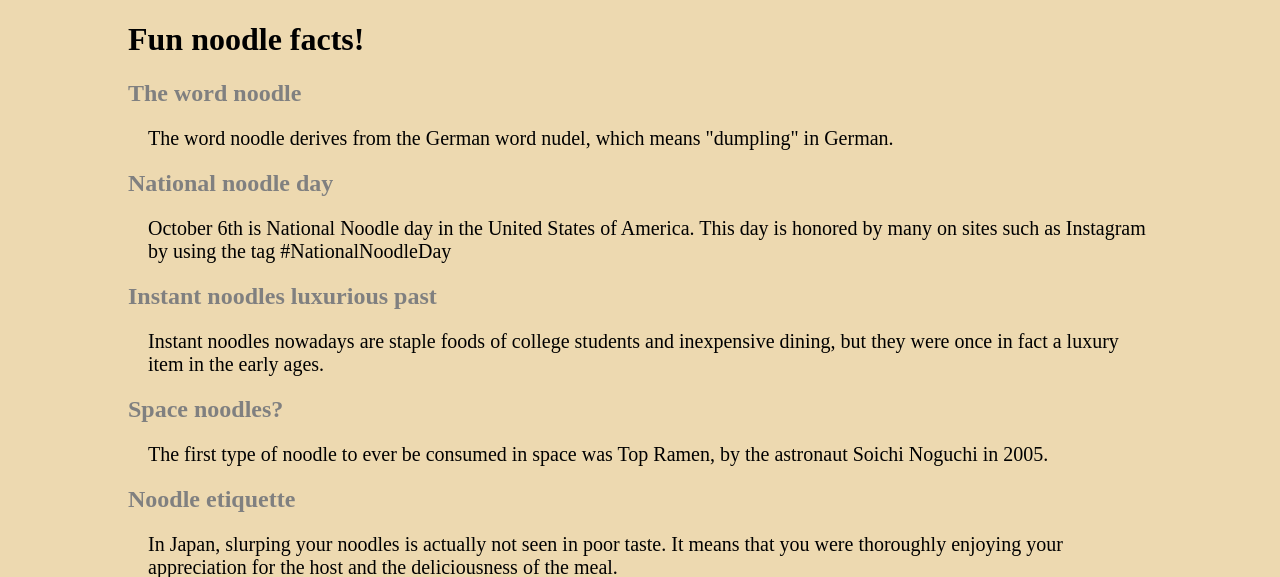
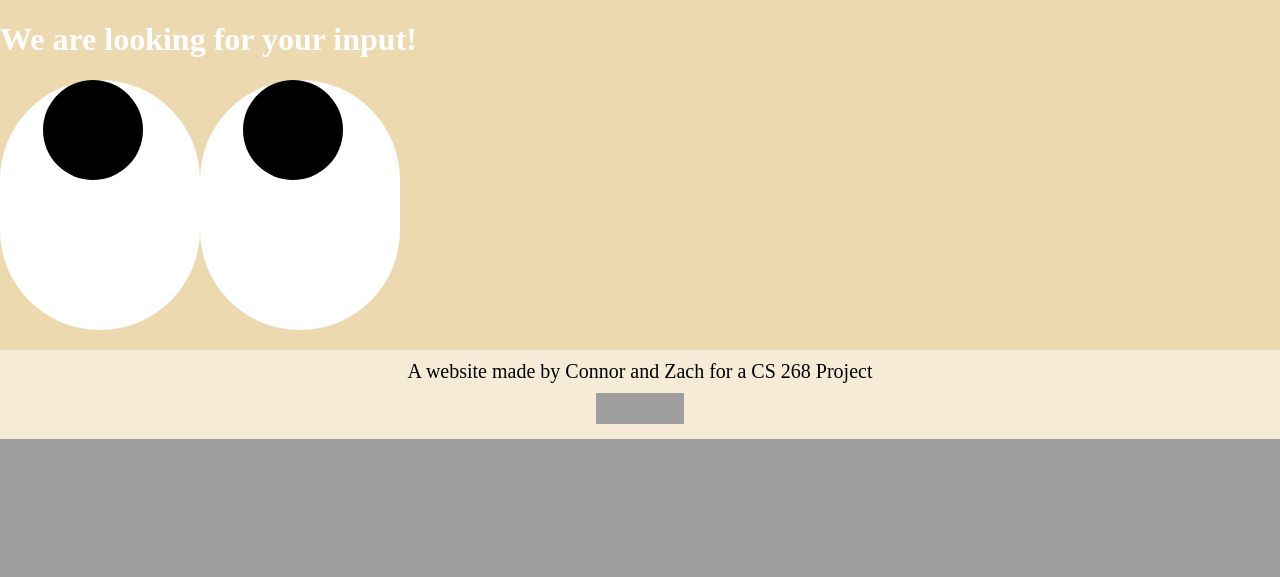
Before and after one commit to zderidder/noodles, a Flask app: page /fun-facts in a window 1280 px wide. Shown: the part 1041-1618 px from the top of the page. After the commit the page ends 1480 px from the top, so only its background shows below. Run offline with Flask 2, Linux system fonts and the light colour scheme; grey boxes are pictures that could not be loaded.

Commit message:
Database work started, contact_us style fixed

```diff
--- a/main.py
+++ b/main.py
@@ -1,4 +1,6 @@
-from flask import Flask, render_template
+from flask import Flask, render_template, request, flash
+from forms import FunFactForm
+import sqlite3 as sql
 
 app = Flask(__name__)
 
@@ -17,10 +19,6 @@
 @app.route("/fried")
 def fried():
     return render_template("fried.html")
-
-@app.route("/fun-facts")
-def funfacts():
-    return render_template("fun_facts.html")
 
 @app.route("/history")
 def history():
@@ -42,5 +40,39 @@
 def soup():
     return render_template("soup.html")
 
+@app.route("/fun-facts", methods = ['GET', 'POST'])
+def funfacts():
+
+    #con = sql.connect("database.db")
+    #con.row_factory = sql.Row
+
+    #cur = con.cursor()
+    #cur.execute("select * from facts")
+
+    #rows = cur.fetchall()
+    #return render_template("fun_facts.html", rows = rows)
+
+    form = FunFactForm()
+    msg = ""
+    if request.method == 'POST':
+        flash('All fields are required')
+        return render_template('fun_facts.html', form=form)
+    else:
+        try:
+            name = request.form['name']
+            fact = request.form['fact']
+            with sql.connect("fun_facts_database.db") as con:
+                cur = con.cursor()
+                cur.execute("INSERT INTO facts(name, fact) VALUES (?,?)",(name, fact))
+                con.commit()
+                msg = "Record successfully added"
+        except:
+            con.rollback()
+            msg = "Error in insert"
+        finally:
+            return render_template("submitted.html", msg = msg)
+            con.close()
+
+
 if __name__=='__main__':
     app.run(debug=True)
--- a/static/contact_us_style.css
+++ b/static/contact_us_style.css
@@ -12,7 +12,7 @@
 	padding:0;
 }
 
-h1 {
+#description > h1 {
 	padding: 0px;
 	margin: 0px;
 }
--- /dev/null
+++ b/static/submitted_style.css
@@ -0,0 +1,37 @@
+#eyes {
+    display:flex;
+    flex-wrap: wrap;
+}
+
+#eye {
+	display: grid;
+    grid-template-columns: 1fr;
+}
+
+#whites {
+	background-color: white;
+    width:200px;
+    height:250px;
+    border-radius:120px;
+    grid-area: 1 / 1;
+}
+
+#div1 {
+    width: 100px;
+    height: 100px;
+    background-color: black;
+    border-radius: 90px;
+    position: relative;
+    animation-name: animation;
+    animation-duration: 1s;
+    animation-iteration-count: infinite;
+    grid-area: 1 / 1;
+}
+
+@keyframes animation {
+    0%   {left:30px;}
+    25%  {left:70px;}
+    50%  {left:70px;}
+    75%  {left:30px;}
+    100% {left:30px;}
+}
--- a/templates/fun_facts.html
+++ b/templates/fun_facts.html
@@ -23,6 +23,13 @@
 		<h2>Noodle etiquette</h2>
 		<p>In Japan, slurping your noodles is actually not seen in poor taste. It means that you were thoroughly enjoying your appreciation for the host and the deliciousness of the meal.</p>
 	</div>
+	<div class="topic">
+		<h2>Add a fun fact!</h2>
+		<p>Please send in a fun fact that you found!</p>
+		<form>
+
+		</form>
+	</div>
 </div>
 
 {% endblock %}
--- /dev/null
+++ b/templates/submitted.html
@@ -0,0 +1,21 @@
+{% extends "common.html" %}
+
+{% block css %}
+<link rel="stylesheet" type="text/css" href="{{url_for('static',filename = 'submitted_style.css')}}"/>
+{% endblock %}
+
+{% block body %}
+
+<h1 style="color:white;">We are looking for your input!</h1>
+<div id="eyes">
+  <div id="eye">
+    <div id="whites"></div>
+    <div id="div1"></div>
+  </div>
+  <div id="eye">
+    <div id="whites"></div>
+    <div id="div1"></div>
+  </div>
+</div>
+
+{% endblock %}
```
Also changed, not shown: createDatabase.py (added, +9 -0 lines), forms.py (added, +25 -0 lines).
